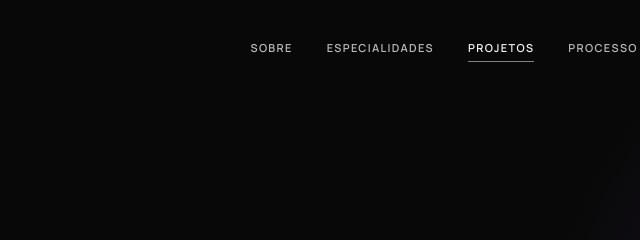
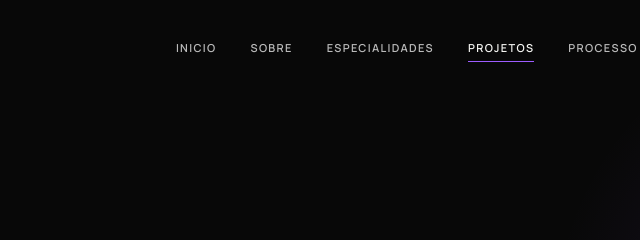
Before and after one commit to CamilaSDomingues/Camila-Domingues-Creative-Studio, a plain HTML site: page portfolio.html in a window 1280 px wide. Shown: the top 240 px of the page, 283-923 px from the left. Drawn offline with nearby package versions, Linux system fonts and the light colour scheme; files whose address does not match are found by name; a web font is replaced by a local one.

Commit message:
Update portfolio.html

```diff
--- a/portfolio.html
+++ b/portfolio.html
@@ -983,6 +983,10 @@
 
                 <nav class="navegacao" aria-label="Navegação principal">
 
+                    <a href="index.html">
+                        Inicio
+                    </a>
+
                     <a href="index.html#sobre">
                         Sobre
                     </a>
```
